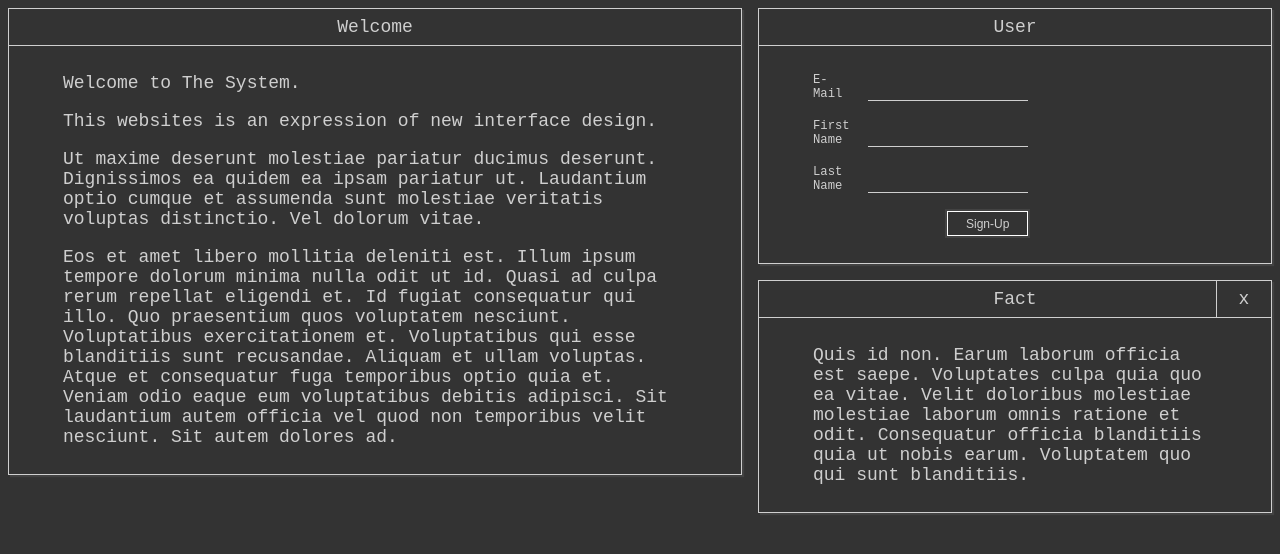
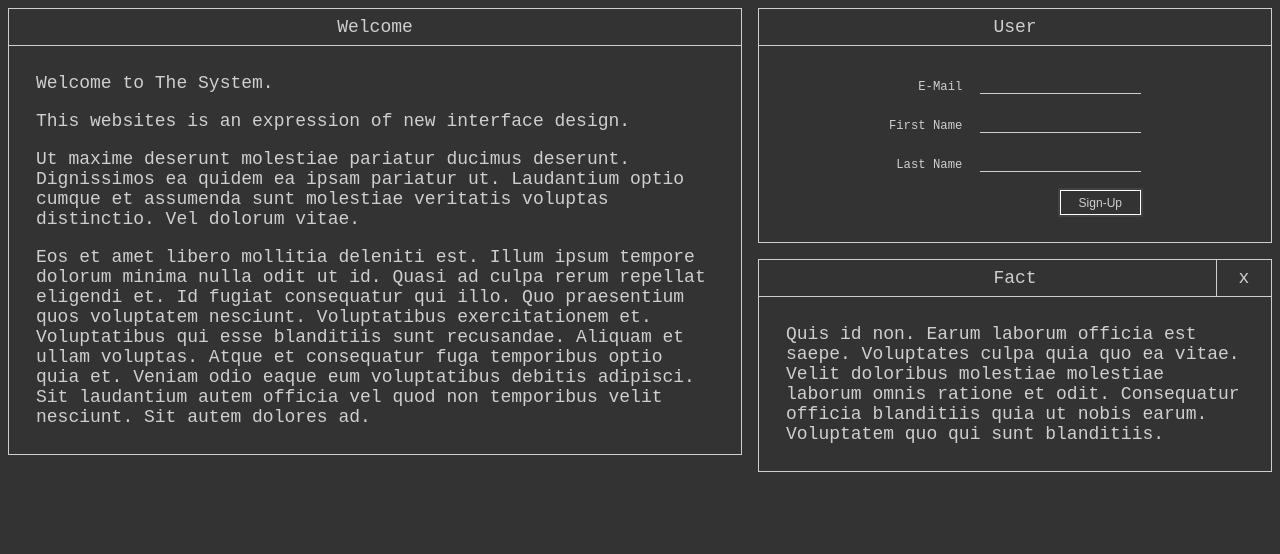
Before and after one commit to Unemployed/system-ui, a website built with Parcel: page src/index.html in a window 1280 px wide. Built offline with nearby package versions, Linux system fonts and the light colour scheme.

Commit message:
update window

```diff
--- a/src/window.scss
+++ b/src/window.scss
@@ -1,6 +1,5 @@
 .window {
   outline: $system-border;
-  box-shadow: 2px 2px 1px 1px $color-dark-100;
 }
 
 .window + * {
@@ -38,14 +37,21 @@
   background-color: $color-dark-100;
 }
 .window-content {
-  padding: 1.5rem 3rem;
+  @media (min-width: 50rem) {
+    padding: 1.5rem;
+  }
+
+  padding: 1rem;
 }
 
 .window-content--split {
+  align-items: center;
+  column-gap: 1rem;
   display: flex;
-  align-items: center;
+  justify-content: space-around;
 }
 
 .window-content--split > * {
-  flex-basis: 50%;
+  display: flex;
+  justify-content: center;
 }
```
